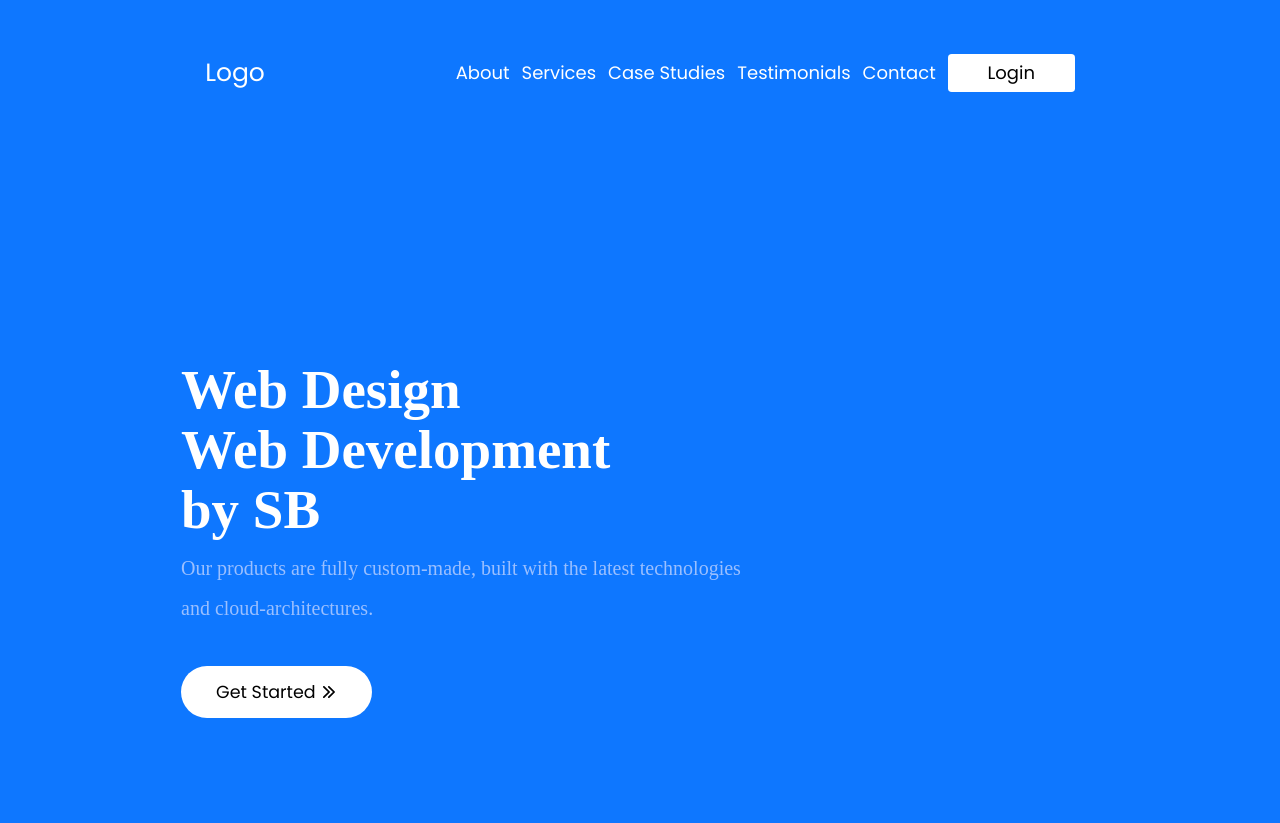
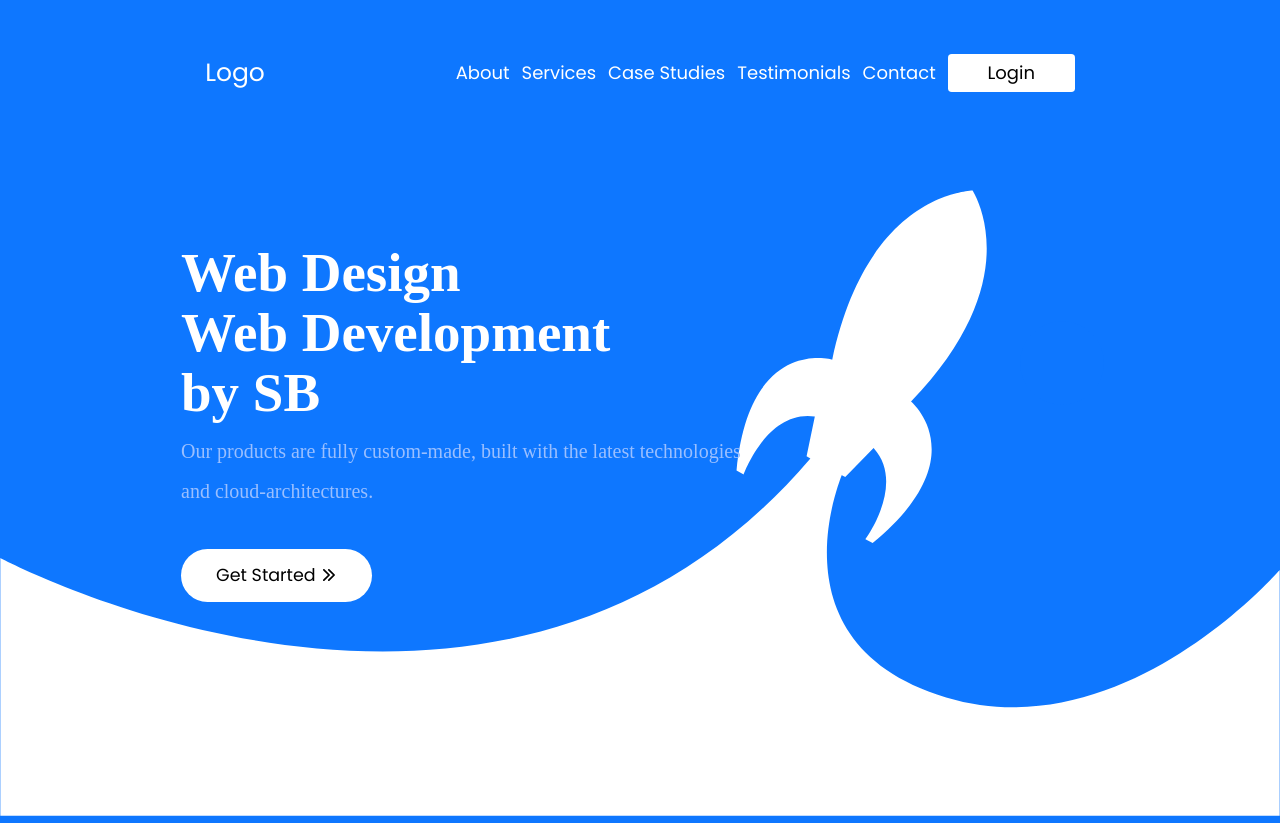
Before and after one commit to gg-dev-05/secure-blink, a React (Create React App) app: page / in a window 1280 px wide. Before the commit the page ends 800 px from the top, so only its background shows below. Built offline with nearby package versions, Linux system fonts and the light colour scheme.

Commit message:
rocket done

```diff
--- a/src/App.css
+++ b/src/App.css
@@ -1,5 +1,6 @@
 @import url("https://fonts.googleapis.com/css2?family=Poppins&display=swap");
 body {
+  overflow: scroll;
   background: #0E77FF;
   font-family: Poppins;
   display: -webkit-box;
@@ -12,7 +13,7 @@ body {
 }
 
 #heading1 {
-  margin-top: 204.4px;
+  margin-top: 87.6px;
   margin-left: 180.8px;
 }
 
--- a/src/App.js
+++ b/src/App.js
@@ -3,6 +3,8 @@ import heading1 from './assets/Web Design Web Development by SB.svg'
 import subheading1 from './assets/Our products are fully custom-made, built with the latest technologies and cloud-architectures..svg'
 import Navbar from "./components/Navbar";
 import GetStartedButton from "./components/GetStartedButton";
+import BackgroundRocket from "./components/BackgroundRocket";
+
 
 
 
@@ -16,6 +18,7 @@ function App() {
       <div className="getStarted">
         <GetStartedButton />
       </div>
+      <BackgroundRocket />
     </div>
   );
 }
--- a/src/App.scss
+++ b/src/App.scss
@@ -1,6 +1,7 @@
 @import url('https://fonts.googleapis.com/css2?family=Poppins&display=swap');
 @import'./globals/global';
 body {
+    overflow: scroll;
     background: #0E77FF;
     font-family: Poppins;
     display: flex;
@@ -8,7 +9,7 @@ body {
 }
 
 #heading1 {
-    margin-top: $y*280px;
+    margin-top: $y*120px;
     margin-left: $x*226px;
 }
 
--- /dev/null
+++ b/src/components/BackgroundRocket.js
@@ -0,0 +1,13 @@
+import React from 'react'
+import '../css/BackgroundRocket.css'
+import backgroundRocket from '../assets/Union 1.svg'
+import circle from '../assets/Ellipse 223.svg'
+export default function BackgroundRocket() {
+    return (
+        <div className="backgroundRocket">
+            <img className="bgRocket" src={backgroundRocket} />
+            <img className="circle" src={circle} />
+
+        </div>
+    )
+}
--- /dev/null
+++ b/src/css/BackgroundRocket.css
@@ -0,0 +1,17 @@
+.backgroundRocket {
+  z-index: -2;
+  height: 10px;
+  position: absolute;
+  top: 189.9606px;
+}
+
+.bgRocket {
+  width: 100%;
+}
+
+.circle {
+  position: absolute;
+  top: 131.4px;
+  left: 1020px;
+}
+/*# sourceMappingURL=BackgroundRocket.css.map */
--- /dev/null
+++ b/src/css/BackgroundRocket.scss
@@ -0,0 +1,17 @@
+@import'../globals/global';
+.backgroundRocket {
+    z-index: -2;
+    height: 10px;
+    position: absolute;
+    top: $y*260.220px;
+}
+
+.bgRocket {
+    width: 100%;
+}
+
+.circle {
+    position: absolute;
+    top: $y*180px;
+    left: 1020px;
+}
```
Also changed, not shown: 2 other files (tests, documents, lock files or other folders).
